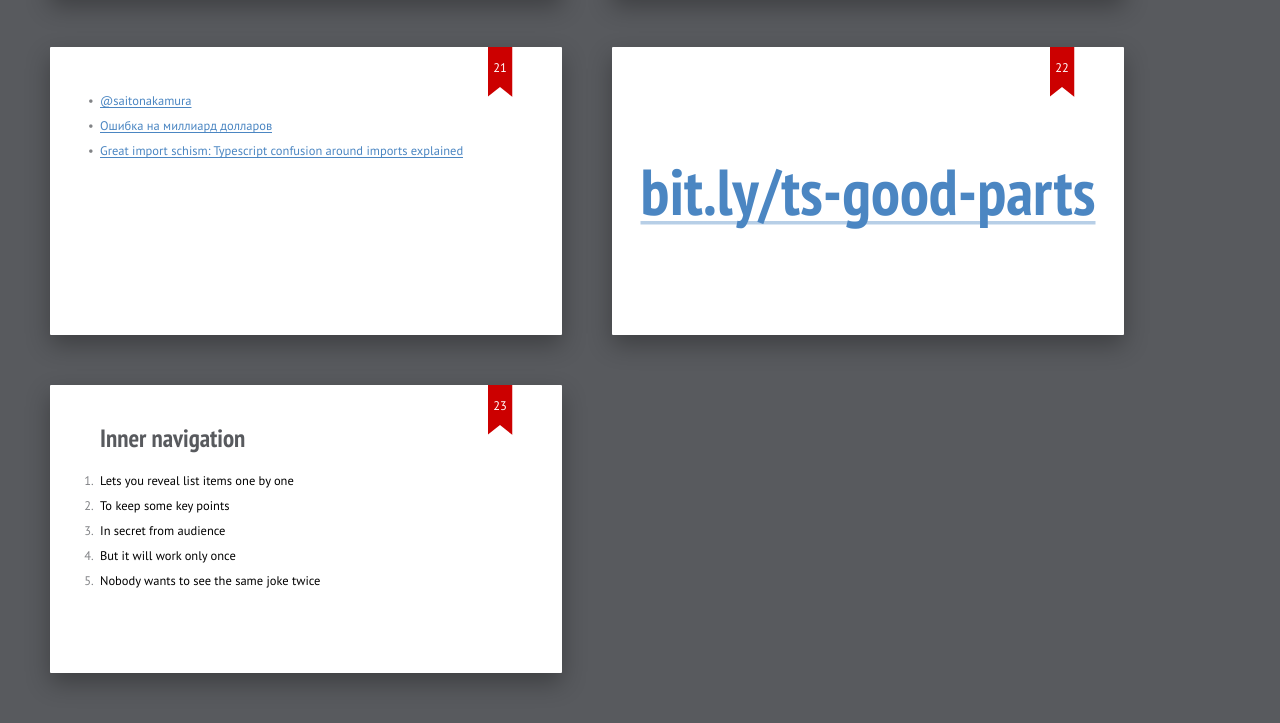
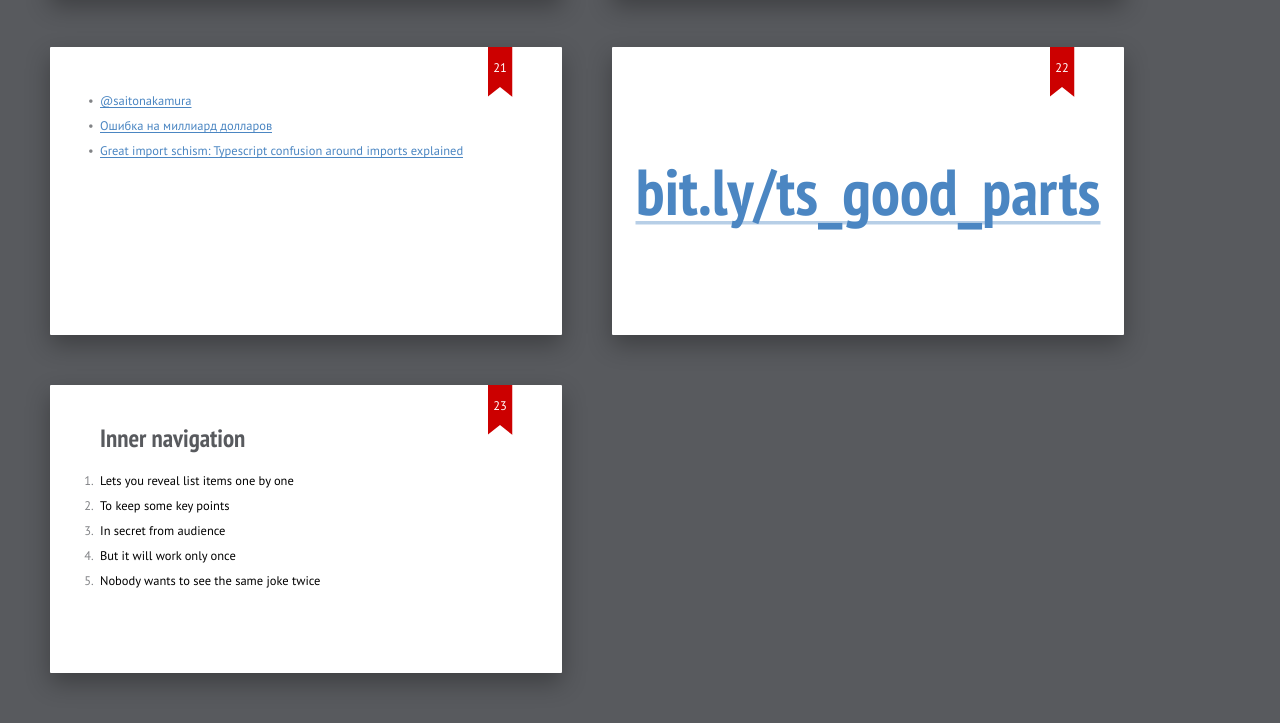
Before and after one commit to saitonakamura/ts-good-parts, a website: page index.html in a window 1280 px wide. Shown: the part 3507-4230 px from the top of the page. Drawn offline with Linux system fonts and the light colour scheme.

Commit message:
Bitly fix

```diff
--- a/index.html
+++ b/index.html
@@ -420,7 +420,7 @@
     </section>
 
     <section class="slide" id="end">
-      <h2 class="shout"><a href="http://bit.ly/ts-good-parts">bit.ly/ts-good-parts</a></h2>
+      <h2 class="shout"><a href="http://bit.ly/ts_good_parts">bit.ly/ts_good_parts</a></h2>
 
       <style>
         #end .shout {
```
